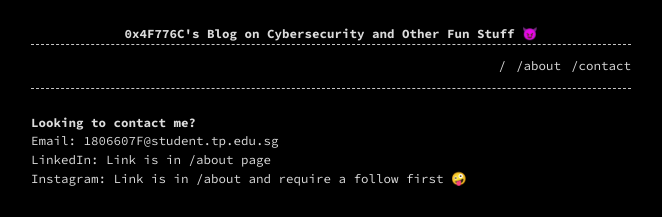
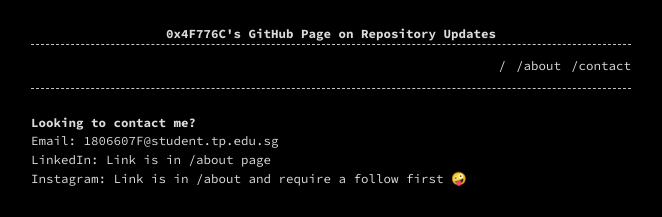
Before and after one commit to 0x4F776C/0x4F776C.github.io, a Jekyll site: the page built from contact.md, in a window 1280 px wide. Shown: the top 217 px of the page, without its empty margins (309-971 px from the left). Built offline with Jekyll 4.4.1, drawn with Linux system fonts in a browser that asks for light colours.

Commit message:
Update header.html

```diff
--- a/_includes/header.html
+++ b/_includes/header.html
@@ -1,6 +1,6 @@
 {%- assign page_paths = site.header_pages | default: default_paths -%}
 <header>
-	<center><h1>0x4F776C's Blog on Cybersecurity and Other Fun Stuff 😈</h1></center>
+	<center><h1>0x4F776C's GitHub Page on Repository Updates</h1></center>
 	<div class="menu">
 		<ul>
 			{%- for path in page_paths -%}
```
